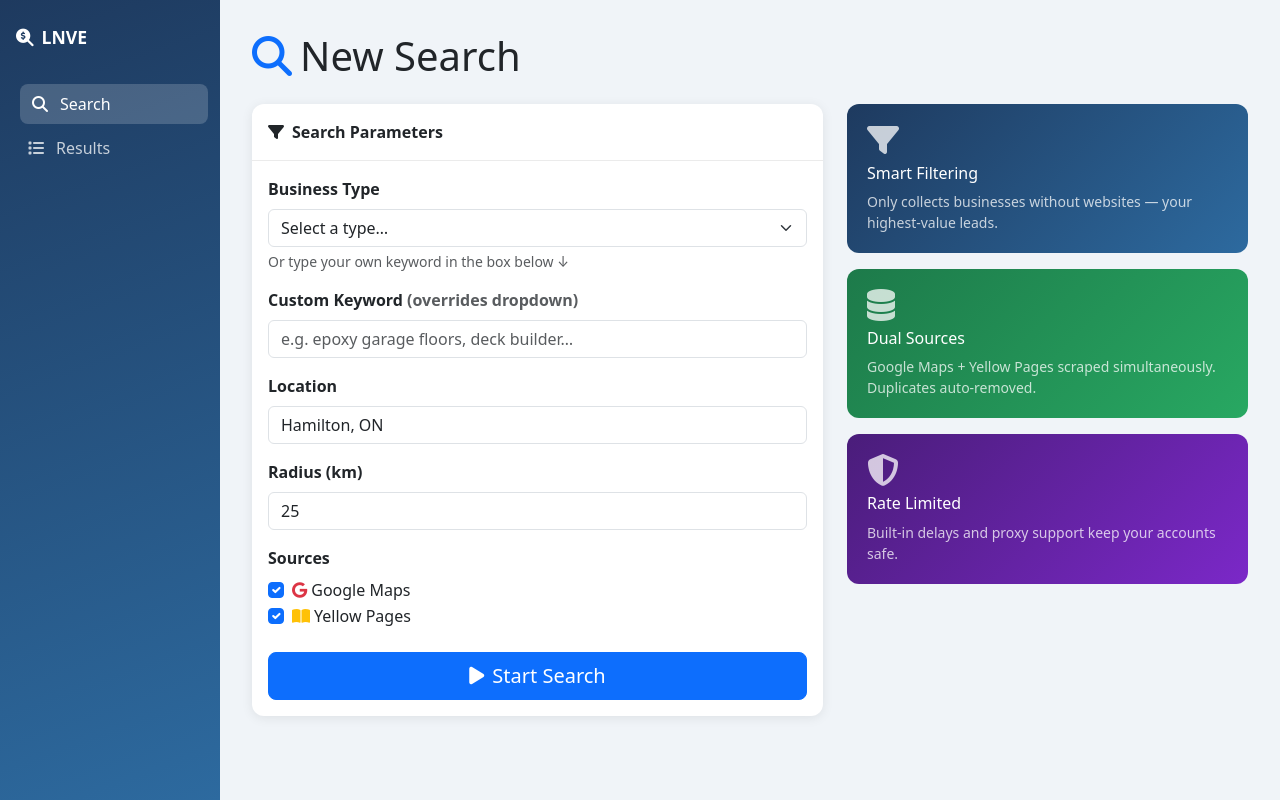
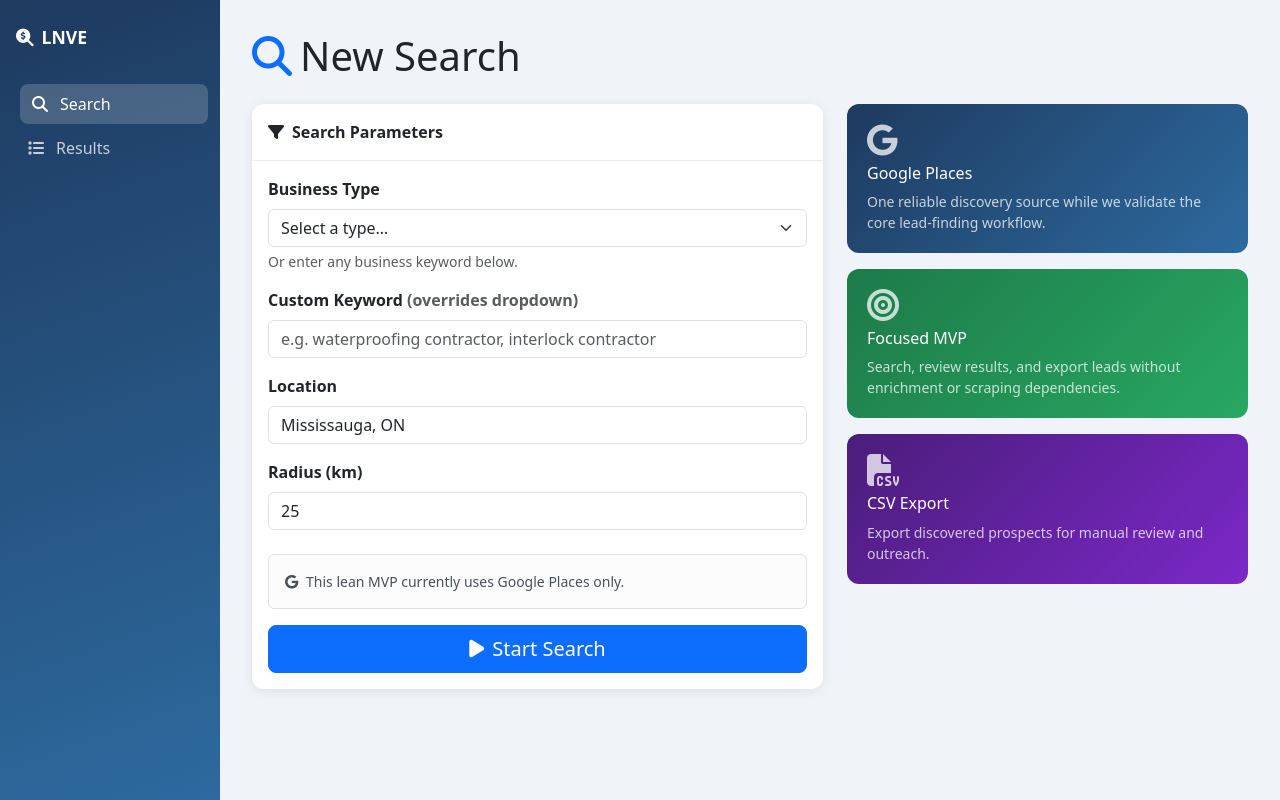
Before and after one commit to jenozu/LNVE, a Flask app: page / in a window 1280 px wide. Run offline with Flask 3, Linux system fonts and the light colour scheme; parts of the project's set-up code (start-up, migrations or seed data) failed here and were passed over; some libraries are stand-ins or nearby versions.

Commit message:
Phase 1: simplify search UI

```diff
--- a/web/templates/index.html
+++ b/web/templates/index.html
@@ -12,55 +12,41 @@
             </div>
             <div class="card-body">
                 <form method="POST" action="{{ url_for('search.start_search') }}">
-
                     <div class="mb-3">
                         <label class="form-label fw-semibold">Business Type</label>
-                        <select class="form-select" name="search_type" required>
+                        <select class="form-select" name="search_type">
                             <option value="">Select a type…</option>
                             {% for value, label in search_types %}
                             <option value="{{ value }}">{{ label }}</option>
                             {% endfor %}
                         </select>
-                        <div class="form-text">
-                            Or type your own keyword in the box below ↓
-                        </div>
+                        <div class="form-text">Or enter any business keyword below.</div>
                     </div>
 
                     <div class="mb-3">
-                        <label class="form-label fw-semibold">Custom Keyword <span class="text-muted">(overrides dropdown)</span></label>
+                        <label class="form-label fw-semibold">
+                            Custom Keyword <span class="text-muted">(overrides dropdown)</span>
+                        </label>
                         <input type="text" class="form-control" name="custom_type"
-                               placeholder="e.g. epoxy garage floors, deck builder…">
+                               placeholder="e.g. waterproofing contractor, interlock contractor">
                     </div>
 
                     <div class="mb-3">
                         <label class="form-label fw-semibold">Location</label>
                         <input type="text" class="form-control" name="location_name"
-                               value="Hamilton, ON" required
+                               value="Mississauga, ON" required
                                placeholder="City name, address, or lat,lng">
                     </div>
 
-                    <div class="mb-3">
+                    <div class="mb-4">
                         <label class="form-label fw-semibold">Radius (km)</label>
                         <input type="number" class="form-control" name="radius"
                                value="25" min="1" max="100" required>
                     </div>
 
-                    <div class="mb-4">
-                        <label class="form-label fw-semibold">Sources</label>
-                        <div class="form-check">
-                            <input class="form-check-input" type="checkbox"
-                                   name="sources" value="gmaps" id="srcGm" checked>
-                            <label class="form-check-label" for="srcGm">
-                                <i class="fab fa-google text-danger me-1"></i>Google Maps
-                            </label>
-                        </div>
-                        <div class="form-check">
-                            <input class="form-check-input" type="checkbox"
-                                   name="sources" value="yellow_pages" id="srcYp" checked>
-                            <label class="form-check-label" for="srcYp">
-                                <i class="fas fa-book-open text-warning me-1"></i>Yellow Pages
-                            </label>
-                        </div>
+                    <div class="alert alert-light border small">
+                        <i class="fab fa-google me-1"></i>
+                        This lean MVP currently uses Google Places only.
                     </div>
 
                     <button type="submit" class="btn btn-primary btn-lg w-100">
@@ -75,28 +61,28 @@
         <div class="row g-3">
             <div class="col-12">
                 <div class="stat-card stat-blue">
-                    <i class="fas fa-filter fa-2x mb-2 opacity-75"></i>
-                    <h6>Smart Filtering</h6>
+                    <i class="fab fa-google fa-2x mb-2 opacity-75"></i>
+                    <h6>Google Places</h6>
                     <p class="mb-0 small opacity-75">
-                        Only collects businesses without websites — your highest-value leads.
+                        One reliable discovery source while we validate the core lead-finding workflow.
                     </p>
                 </div>
             </div>
             <div class="col-12">
                 <div class="stat-card stat-green">
-                    <i class="fas fa-database fa-2x mb-2 opacity-75"></i>
-                    <h6>Dual Sources</h6>
+                    <i class="fas fa-bullseye fa-2x mb-2 opacity-75"></i>
+                    <h6>Focused MVP</h6>
                     <p class="mb-0 small opacity-75">
-                        Google Maps + Yellow Pages scraped simultaneously. Duplicates auto-removed.
+                        Search, review results, and export leads without enrichment or scraping dependencies.
                     </p>
                 </div>
             </div>
             <div class="col-12">
                 <div class="stat-card stat-purple">
-                    <i class="fas fa-shield-alt fa-2x mb-2 opacity-75"></i>
-                    <h6>Rate Limited</h6>
+                    <i class="fas fa-file-csv fa-2x mb-2 opacity-75"></i>
+                    <h6>CSV Export</h6>
                     <p class="mb-0 small opacity-75">
-                        Built-in delays and proxy support keep your accounts safe.
+                        Export discovered prospects for manual review and outreach.
                     </p>
                 </div>
             </div>
```
